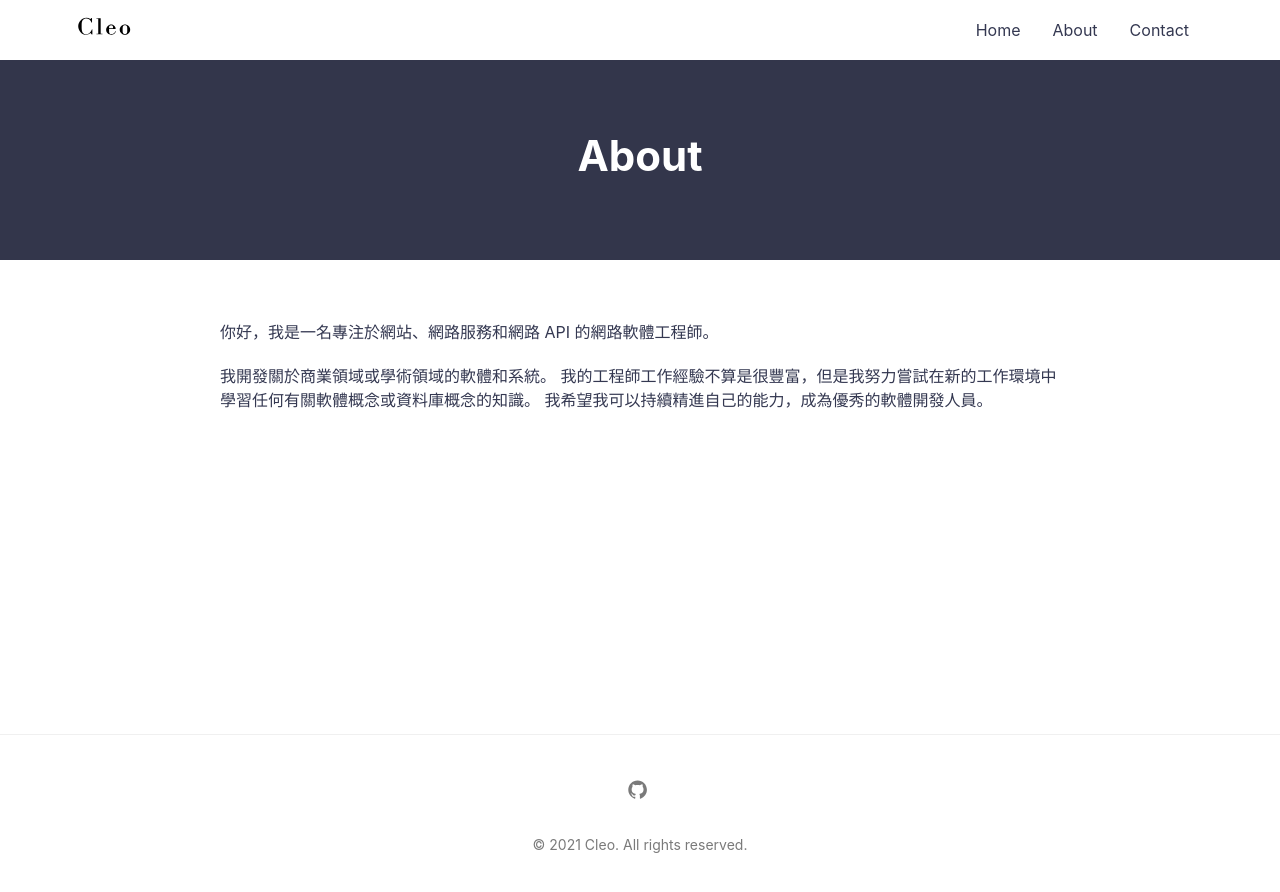
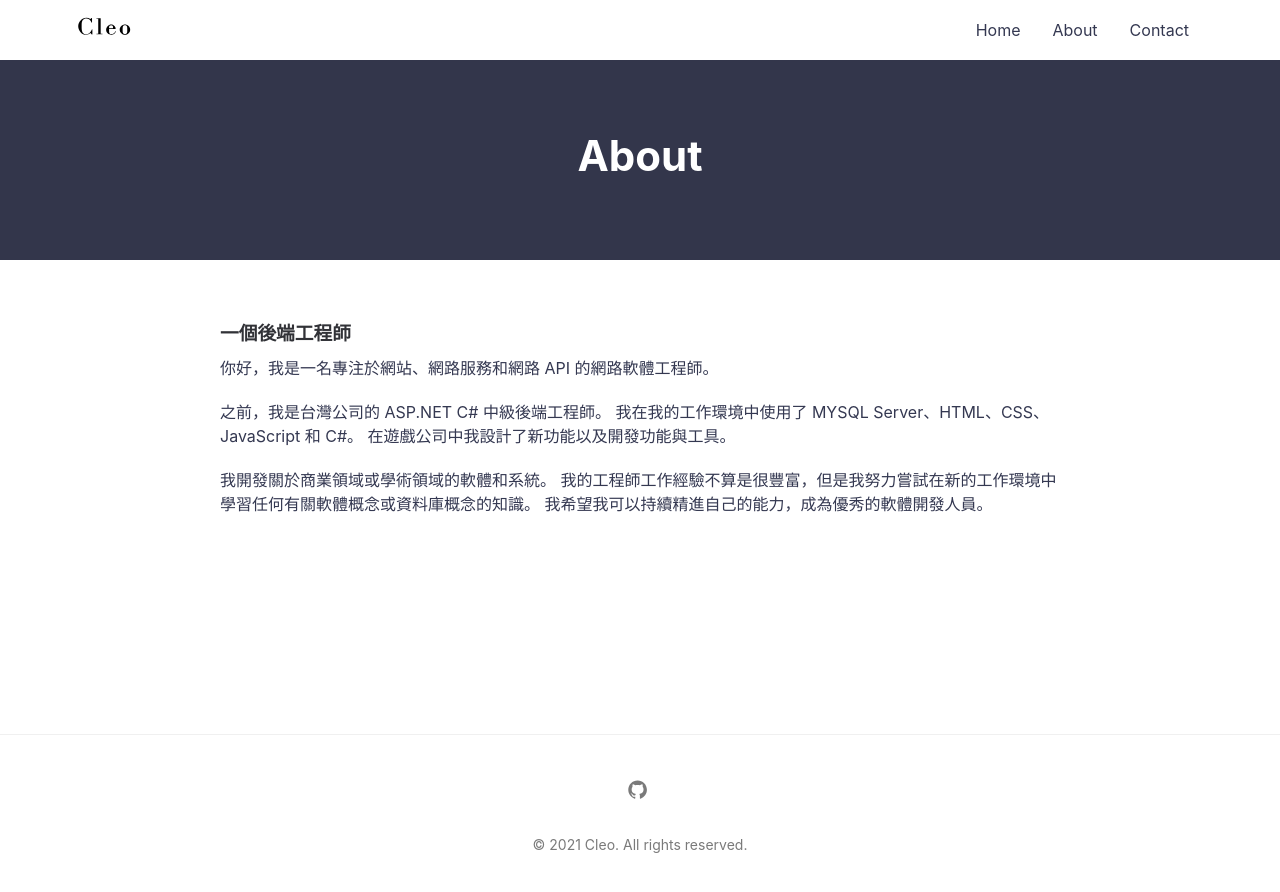
Before and after one commit to cleoliu/blog-2021, a Jekyll site: the page built from about.md, in a window 1280 px wide. Shown: the top 892 px of the page. Built offline with Jekyll 4.4.1, drawn with Linux system fonts in a browser that asks for light colours.

Commit message:
google_tag_manager

```diff
--- a/_config.yml
+++ b/_config.yml
@@ -37,7 +37,7 @@ instagram_username:  # replace with your_instagram_username or comment to remove
 disqus:
   shortname: https-cleoliu-github-io # to enable comments replace with your_disqus_shortname
 
-# google_tag_manager: GTM-XXXXXXX # Uncomment to enable GTM. Replace GTM-XXXXXXX with your GTM container ID
+google_tag_manager: GTM-KJSK5TT # Uncomment to enable GTM. Replace GTM-XXXXXXX with your GTM container ID
 
 service_worker: true
 
--- a/about.md
+++ b/about.md
@@ -4,6 +4,10 @@ title: About
 permalink: /about/
 ---
 
+### 一個後端工程師
+
 你好，我是一名專注於網站、網路服務和網路 API 的網路軟體工程師。
 
+之前，我是台灣公司的 ASP.NET C# 中級後端工程師。 我在我的工作環境中使用了 MYSQL Server、HTML、CSS、JavaScript 和 C#。 在遊戲公司中我設計了新功能以及開發功能與工具。
+
 我開發關於商業領域或學術領域的軟體和系統。 我的工程師工作經驗不算是很豐富，但是我努力嘗試在新的工作環境中學習任何有關軟體概念或資料庫概念的知識。 我希望我可以持續精進自己的能力，成為優秀的軟體開發人員。
```
Also changed, not shown: jekyll-sleek.gemspec.
